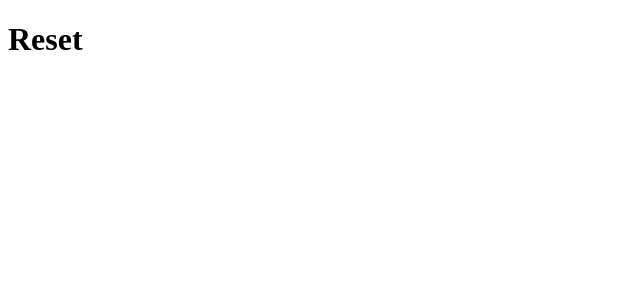
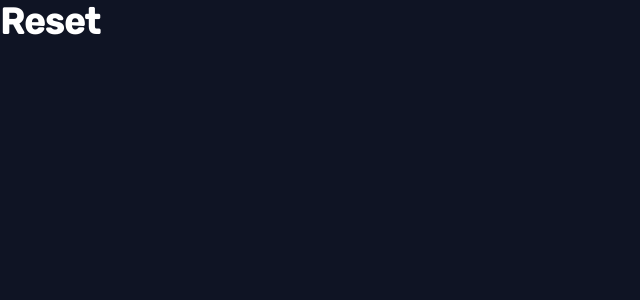
Before and after one commit to dokkalemon/time-tracking-dashboard-main, a Vue app: page / in a window 1280 px wide. Shown: the top 300 px of the page, without its empty margins (0-640 px from the left). Built offline with nearby package versions, Linux system fonts and the light colour scheme.

Commit message:
add global css

```diff
--- a/src/App.vue
+++ b/src/App.vue
@@ -13,7 +13,7 @@ export default {
 </script>
 
 <style lang="scss">
-
+@import '@/styles/global.scss'
 
 
 
--- /dev/null
+++ b/src/styles/global.scss
@@ -0,0 +1,17 @@
+/* Import var */
+@import './var.scss';
+
+/* Reset */
+* {
+    margin: 0;
+    padding: 0;
+    box-sizing: border-box;
+}
+
+/* General */
+body {
+    background-color: $background;
+    font-family: $font-main;
+    color: $text-color;
+    font-size: 18px;
+}
```
